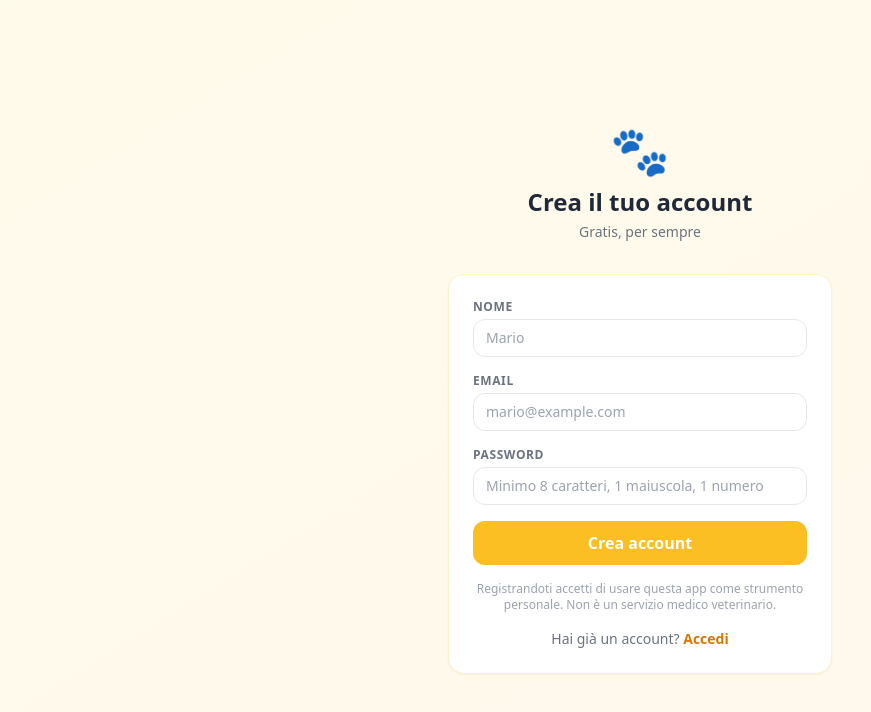
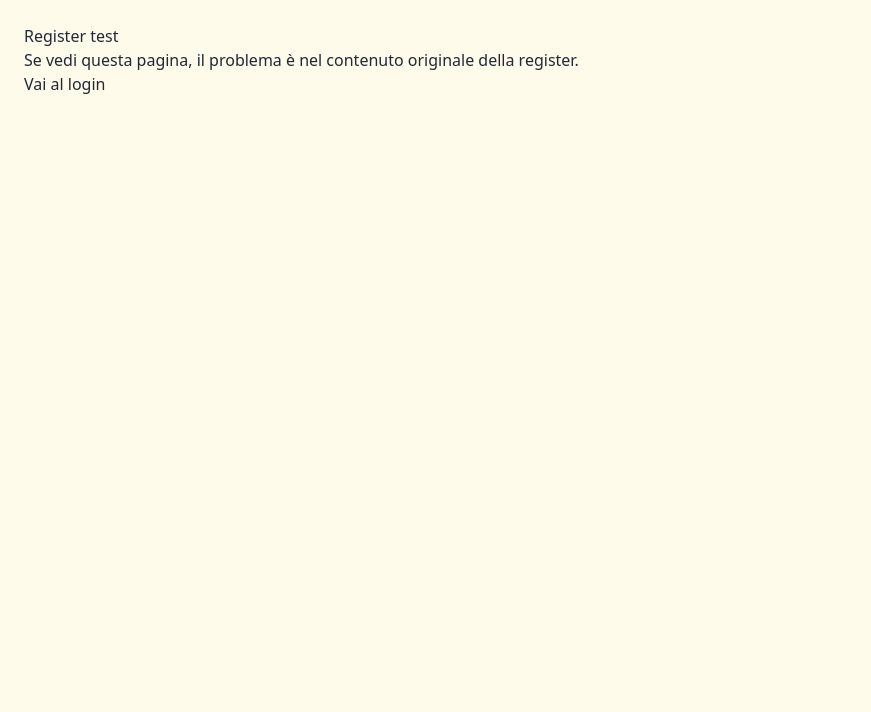
Before and after one commit to Noizexx/PurrSense, a Next.js app: page /register in a window 1280 px wide. Shown: the top 712 px of the page, without its empty margins (0-871 px from the left). Built offline with nearby package versions, Linux system fonts and the light colour scheme.

Commit message:
modifica registerpageclient.tsx

```diff
--- a/src/app/(public)/register/RegisterPageClient.tsx
+++ b/src/app/(public)/register/RegisterPageClient.tsx
@@ -1,132 +1,11 @@
 "use client";
 
- import { useState } from "react";
- import Link from "next/link";
-
 export default function RegisterPageClient() {
-   const [form, setForm] = useState({ name: "", email: "", password: "" });
-   const [error, setError] = useState("");
-   const [success, setSuccess] = useState(false);
-   const [loading, setLoading] = useState(false);
-
-   const handleSubmit = async (e: React.FormEvent) => {
-     e.preventDefault();
-     setError("");
-     setLoading(true);
-     try {
-       const res = await fetch("/api/auth/register", {
-         method: "POST",
-         headers: { "Content-Type": "application/json" },
-         body: JSON.stringify(form),
-       });
-       const data = await res.json();
-       if (!res.ok) {
-         setError(data.error ?? "Errore durante la registrazione");
-       } else {
-         setSuccess(true);
-       }
-     } finally {
-       setLoading(false);
-     }
-   };
-
-   if (success) {
   return (
-       <div className="min-h-screen bg-gradient-to-br from-amber-50 to-orange-50 flex items-center justify-center px-4">
-         <div className="text-center max-w-sm">
-           <div className="text-6xl mb-4">📬</div>
-           <h2 className="text-2xl font-bold text-gray-800 mb-2">Controlla la tua email!</h2>
-           <p className="text-gray-500 mb-6">
-             Abbiamo inviato un link di verifica a <strong>{form.email}</strong>.
-             Clicca il link per attivare il tuo account.
-           </p>
-           <Link href="/login" className="text-amber-600 font-semibold hover:underline text-sm">
-             Torna al login →
-           </Link>
-         </div>
+    <div style={{ padding: 24 }}>
+      <h1>Register test</h1>
+      <p>Se vedi questa pagina, il problema è nel contenuto originale della register.</p>
+      <a href="/login">Vai al login</a>
     </div>
   );
 }
-
-   return (
-     <div className="min-h-screen bg-gradient-to-br from-amber-50 to-orange-50 flex items-center justify-center px-4">
-       <div className="w-full max-w-sm">
-         <div className="text-center mb-8">
-           <span className="text-5xl">🐾</span>
-           <h1 className="text-2xl font-bold text-gray-800 mt-3">Crea il tuo account</h1>
-           <p className="text-sm text-gray-500 mt-1">Gratis, per sempre</p>
-         </div>
-
-         <div className="bg-white rounded-2xl shadow-sm border border-amber-100 p-6">
-           <form onSubmit={handleSubmit} className="space-y-4">
-             {error && (
-               <div className="bg-red-50 border border-red-200 text-red-700 text-sm rounded-xl p-3">
-                 {error}
-               </div>
-             )}
-             <div>
-               <label className="text-xs font-semibold text-gray-500 uppercase tracking-wider block mb-1">
-                 Nome
-               </label>
-               <input
-                 type="text"
-                 required
-                 minLength={2}
-                 value={form.name}
-                 onChange={(e) => setForm((f) => ({ ...f, name: e.target.value }))}
-                 className="w-full px-3 py-2 rounded-xl border border-gray-200 text-sm focus:outline-none focus:ring-2 focus:ring-amber-300 transition"
-                 placeholder="Mario"
-               />
-             </div>
-             <div>
-               <label className="text-xs font-semibold text-gray-500 uppercase tracking-wider block mb-1">
-                 Email
-               </label>
-               <input
-                 type="email"
-                 required
-                 value={form.email}
-                 onChange={(e) => setForm((f) => ({ ...f, email: e.target.value }))}
-                 className="w-full px-3 py-2 rounded-xl border border-gray-200 text-sm focus:outline-none focus:ring-2 focus:ring-amber-300 transition"
-                 placeholder="mario@example.com"
-               />
-             </div>
-             <div>
-               <label className="text-xs font-semibold text-gray-500 uppercase tracking-wider block mb-1">
-                 Password
-               </label>
-               <input
-                 type="password"
-                 required
-                 minLength={8}
-                 value={form.password}
-                 onChange={(e) => setForm((f) => ({ ...f, password: e.target.value }))}
-                 className="w-full px-3 py-2 rounded-xl border border-gray-200 text-sm focus:outline-none focus:ring-2 focus:ring-amber-300 transition"
-                 placeholder="Minimo 8 caratteri, 1 maiuscola, 1 numero"
-               />
-             </div>
-             <button
-               type="submit"
-               disabled={loading}
-               className="w-full py-2.5 bg-amber-400 hover:bg-amber-500 disabled:opacity-60 text-white font-semibold rounded-xl transition"
-             >
-               {loading ? "Registrazione..." : "Crea account"}
-             </button>
-           </form>
-
-           <p className="mt-4 text-xs text-gray-400 text-center">
-             Registrandoti accetti di usare questa app come strumento personale.
-             Non è un servizio medico veterinario.
-           </p>
-
-           <div className="mt-4 text-center text-sm text-gray-500">
-             Hai già un account?{" "}
-             <Link href="/login" className="text-amber-600 font-semibold hover:underline">
-               Accedi
-             </Link>
-           </div>
-         </div>
-       </div>
-     </div>
-   );
- }
```
Lines whose indentation alone changed are shown as unchanged.
